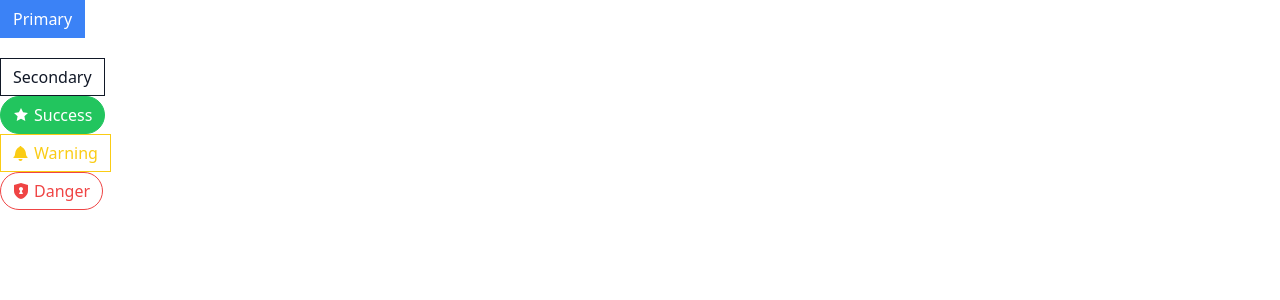
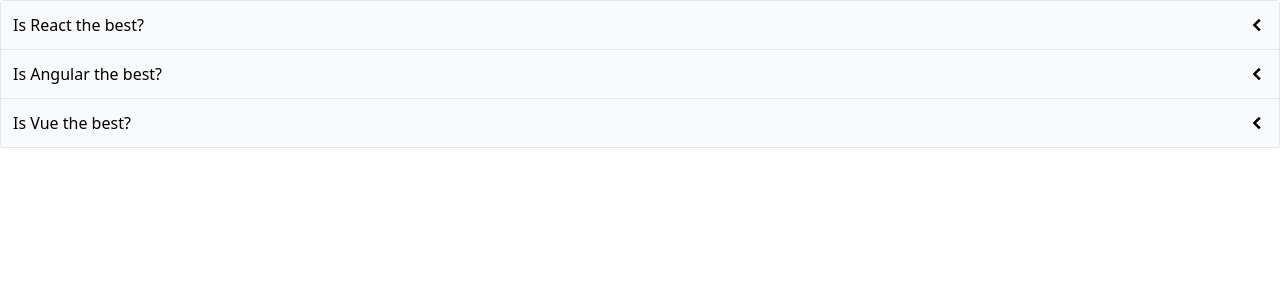
Before and after one commit to Scharif47/myui, a React (Create React App) app: page / in a window 1280 px wide. Shown: the top 300 px of the page. Built offline with nearby package versions, Linux system fonts and the light colour scheme.

Commit message:
accordion added

```diff
--- a/src/App.js
+++ b/src/App.js
@@ -1,37 +1,25 @@
-import { GoBell, GoShield, GoStar } from "react-icons/go";
-import Button from "./Button";
+import Accordion from "./components/Accordion";
 
 function App() {
-  return (
-    <div>
-      <div>
-        <Button primary className="mb-5">Primary</Button>
-      </div>
-      <div>
-        <Button secondary outline>
-          Secondary
-        </Button>
-      </div>
-      <div>
-        <Button success rounded>
-          <GoStar />
-          Success
-        </Button>
-      </div>
-      <div>
-        <Button warning outline>
-          <GoBell />
-          Warning
-        </Button>
-      </div>
-      <div>
-        <Button danger rounded outline>
-          <GoShield />
-          Danger
-        </Button>
-      </div>
-    </div>
-  );
+  const items = [
+    {
+      id: "jszdf23jd",
+      label: "Is React the best?",
+      content: "React is the best because it is the most popular.",
+    },
+    {
+      id: "jsddfsd3jd",
+      label: "Is Angular the best?",
+      content: "Angular is the best because it is the most powerful.",
+    },
+    {
+      id: "jsdsdf23jdsd",
+      label: "Is Vue the best?",
+      content: "Vue is the best because it is the easiest to learn.",
+    },
+  ];
+
+  return <Accordion items={items} />;
 }
 
 export default App;
--- /dev/null
+++ b/src/components/Accordion.js
@@ -0,0 +1,43 @@
+import { useState } from "react";
+import { GoChevronDown, GoChevronLeft } from "react-icons/go";
+
+function Accordion({ items }) {
+  const [expandedIndex, setExpandedIndex] = useState(-1);
+
+  const handleClick = (index) => {
+    setExpandedIndex((currentExpandedIndex) => {
+      if (currentExpandedIndex === index) {
+        return -1;
+      } else {
+        return index;
+      }
+    });
+  };
+
+  const renderedItems = items.map((item, index) => {
+    const isExpanded = index === expandedIndex;
+
+    const icon = (
+      <span className="text-xl">
+        {isExpanded ? <GoChevronDown /> : <GoChevronLeft />}
+      </span>
+    );
+
+    return (
+      <div key={item.id}>
+        <div
+          className="flex justify-between p-3 bg-gray-50 border-b items-center cursor-pointer"
+          onClick={() => handleClick(index)}
+        >
+          {item.label}
+          {icon}
+        </div>
+        {isExpanded && <div className="border-b p-5">{item.content}</div>}
+      </div>
+    );
+  });
+
+  return <div className="border-x border-t rounded">{renderedItems}</div>;
+}
+
+export default Accordion;
--- /dev/null
+++ b/src/pages/ButtonPage.js
@@ -0,0 +1,37 @@
+import { GoBell, GoShield, GoStar } from "react-icons/go";
+import Button from ".:/components/Button";
+
+function ButtonPage() {
+  return (
+    <div>
+      <div>
+        <Button primary className="mb-5">Primary</Button>
+      </div>
+      <div>
+        <Button secondary outline>
+          Secondary
+        </Button>
+      </div>
+      <div>
+        <Button success rounded>
+          <GoStar />
+          Success
+        </Button>
+      </div>
+      <div>
+        <Button warning outline>
+          <GoBell />
+          Warning
+        </Button>
+      </div>
+      <div>
+        <Button danger rounded outline>
+          <GoShield />
+          Danger
+        </Button>
+      </div>
+    </div>
+  );
+}
+
+export default ButtonPage;
```
Also changed, not shown: src/components/Button.js (renamed from src/Button.js).
